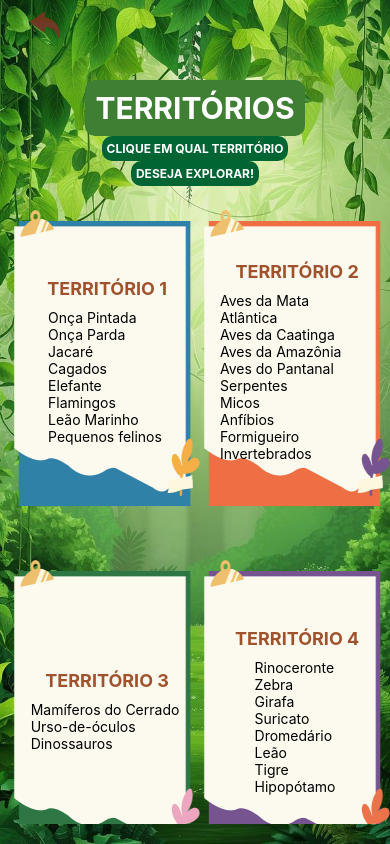
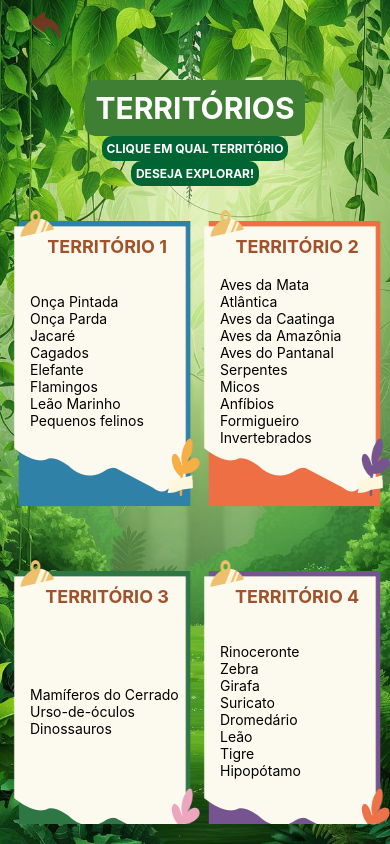
Before and after one commit to esthernascimento/app-zookids, a React Native app: screen /Home in a window 390 px wide. Built offline with nearby package versions, Linux system fonts and the light colour scheme.

Commit message:
alinhamento dos títulos dos territórios

```diff
--- a/src/pages/Home/style.js
+++ b/src/pages/Home/style.js
@@ -62,16 +62,11 @@ export default StyleSheet.create({
       fontWeight: 'bold',
       color: '#A0522D',
       textTransform: 'uppercase',
-      marginBottom: 10,
+
     },
 
     flatList: {
       marginLeft: 10,
-
-    },
-
-    containerNomeTerritorio: {
-      alignItems: 'flex-start'
     },
 
     item: {
@@ -82,8 +77,16 @@ export default StyleSheet.create({
       border:  'none',
     },
 
-    texto: {
+    containerNomeTerritorio: {
+      display: 'flex',
+      position: 'absolute',
+      top: 50,
+    },
+
+
+    containerAnimais: {
+      display: 'flex',
       alignSelf: 'flex-start',
 
-    }
+    },
   });
```
